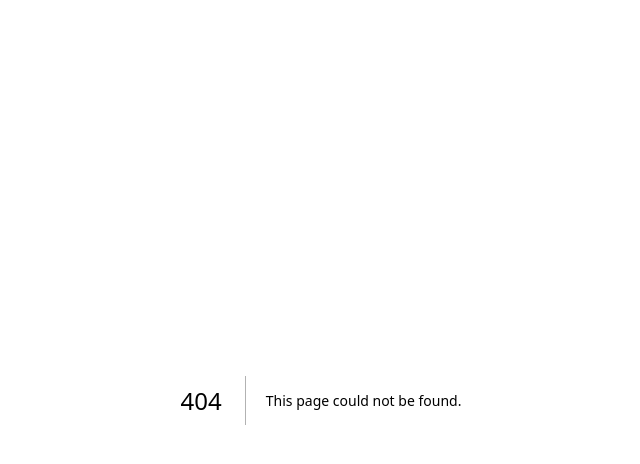
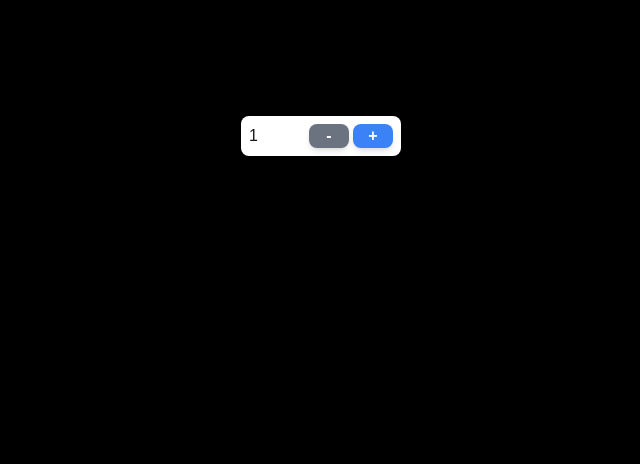
Before and after one commit to applebarrientos/cprg306-assignments, a Next.js app: page /week-4 in a window 1280 px wide. Before the commit this address had no page. Shown: the top 464 px of the page, without its empty margins (319-959 px from the left). Built offline with nearby package versions, Linux system fonts and the light colour scheme.

Commit message:
week-4 completed
Completed the assignment for week-4

```diff
--- a/app/page.js
+++ b/app/page.js
@@ -2,7 +2,7 @@ import Image from "next/image";
 import Link from "next/link";
 
 export default function Home() {
-  const weekDemos = [2, 3];
+  const weekDemos = [2, 3, 4];
   return (
     <main className="flex min-h-screen flex-col items-center justify-between p-24 bg-black text-white">
       <div className="z-10 max-w-5xl w-full items-center justify-between text-sm">
--- /dev/null
+++ b/app/week-4-sample/counter.js
@@ -0,0 +1,26 @@
+"use client";
+import { useState } from "react";
+
+export default function Counter() {
+  const [count, setCount] = useState(0);
+  const increment = () => {
+    setCount(count + 1);
+  };
+
+  return (
+    <div>
+      <p>{count}</p>
+      <button
+        className="bg-blue-500
+        hover:bg-blue-700
+        text-white
+        font-bold
+        py-2 px-2
+        rounded"
+        onClick={increment}
+      >
+        Increment
+      </button>
+    </div>
+  );
+}
--- /dev/null
+++ b/app/week-4/new-item.js
@@ -0,0 +1,62 @@
+"use client";
+import { useState } from "react";
+
+export default function Counter() {
+  const [quantity, setQuantity] = useState(1);
+  const increment = () => {
+    if (quantity < 20) {
+      setQuantity(quantity + 1);
+    }
+  };
+
+  const decrement = () => {
+    if (quantity > 0) {
+      setQuantity(quantity - 1);
+    }
+  };
+
+  return (
+    <div className="p-2 m-5 bg-white w-40   rounded-lg">
+      <div className="flex justify-between">
+        <p className="text-gray">{quantity}</p>
+        <div className="flex">
+          <button
+            onClick={decrement}
+            disabled={quantity == 1}
+            className="w-10
+            bg-blue-500
+            text-white
+            font-bold
+            rounded-lg
+            shadow-md
+            hover:bg-blue-700
+            focus:outline-none
+            focus:ring-2
+            focus:ring-blue-400
+            disabled:bg-gray-500"
+          >
+            -
+          </button>
+          <button
+            onClick={increment}
+            disabled={quantity == 20}
+            className="w-10
+            bg-blue-500
+            text-white
+            font-bold
+            rounded-lg
+            shadow-md
+            hover:bg-blue-700
+            focus:outline-none
+            focus:ring-2
+            focus:ring-blue-400
+            disabled:bg-gray-500
+            ml-1"
+          >
+            +
+          </button>
+        </div>
+      </div>
+    </div>
+  );
+}
--- /dev/null
+++ b/app/week-4/page.js
@@ -0,0 +1,9 @@
+import Counter from "./new-item.js";
+
+export default function Page() {
+  return (
+    <main className="flex min-h-screen flex-col items-center justify-between p-24 bg-black">
+      <Counter />
+    </main>
+  );
+}
```
